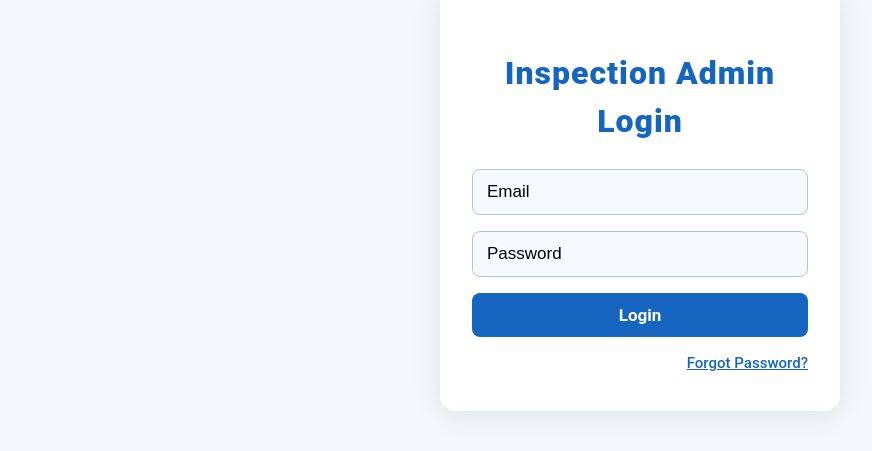
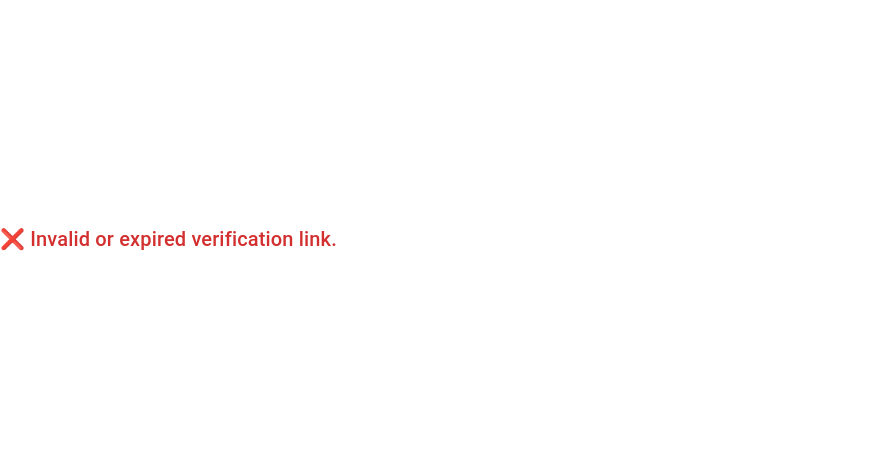
Before and after one commit to Hamza-GG/admin-dashboard, a React (Vite) app: page /verify-email in a window 1280 px wide. Before the commit this address led to /login. Shown: the part 201-652 px from the top of the page, without its empty margins (0-872 px from the left). Built offline with nearby package versions, Linux system fonts and the light colour scheme.

Commit message:
verify mail page

```diff
--- a/src/App.jsx
+++ b/src/App.jsx
@@ -9,6 +9,7 @@ import InspectionForm from "./pages/InspectionForm";
 import Login from "./pages/Login";
 import Navbar from "./components/Navbar";
 import ResetPassword from "./pages/ResetPassword";
+import VerifyEmail from "./pages/VerifyEmail";
 
 const theme = createTheme();
 
@@ -35,6 +36,7 @@ export default function App() {
           <Routes>
   <Route path="/login" element={<Login setIsAuthenticated={setIsAuthenticated} />} />
   <Route path="/reset-password" element={<ResetPassword />} />
+<Route path="/verify-email" element={<VerifyEmail />} />
   <Route
     path="/dashboard"
     element={
@@ -51,6 +53,7 @@ export default function App() {
       </ProtectedRoute>
     }
   />
+
   <Route
     path="/inspections"
     element={
--- /dev/null
+++ b/src/pages/VerifyEmail.jsx
@@ -0,0 +1,44 @@
+import React, { useEffect, useState } from "react";
+import { useSearchParams } from "react-router-dom";
+import { CircularProgress, Typography, Box } from "@mui/material";
+import axios from "axios";
+
+export default function VerifyEmail() {
+  const [searchParams] = useSearchParams();
+  const [status, setStatus] = useState("loading");
+
+  useEffect(() => {
+    const token = searchParams.get("token");
+
+    if (!token) {
+      setStatus("error");
+      return;
+    }
+
+    axios
+      .get(`https://employee-inspection-backend.onrender.com/verify-email?token=${token}`)
+      .then(() => setStatus("success"))
+      .catch(() => setStatus("error"));
+  }, [searchParams]);
+
+  return (
+    <Box textAlign="center" mt={10}>
+      {status === "loading" && (
+        <>
+          <CircularProgress />
+          <Typography mt={2}>Verifying your email...</Typography>
+        </>
+      )}
+      {status === "success" && (
+        <Typography variant="h5" color="primary">
+          ✅ Your email has been successfully verified!
+        </Typography>
+      )}
+      {status === "error" && (
+        <Typography variant="h6" color="error">
+          ❌ Invalid or expired verification link.
+        </Typography>
+      )}
+    </Box>
+  );
+}
```
Also changed, not shown: src/.ipynb_checkpoints/App-checkpoint.jsx, src/pages/.ipynb_checkpoints/VerifyEmail-checkpoint.jsx (added).
